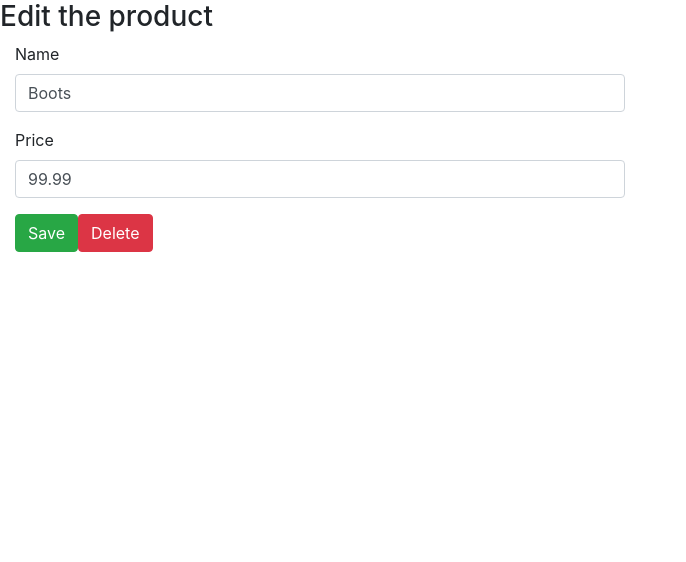
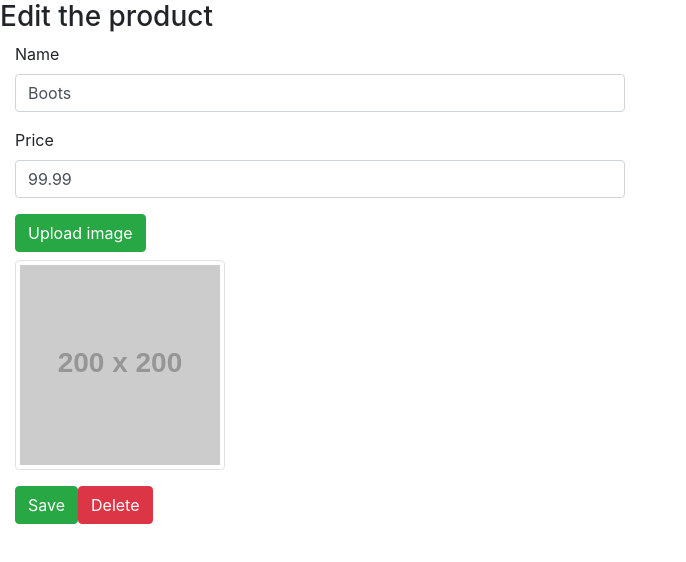
Before and after one commit to kareta/store, a React (Create React App) app: page /products/1 in a window 1280 px wide. Shown: the top 562 px of the page, without its empty margins (0-686 px from the left). Built offline with nearby package versions, Linux system fonts and the light colour scheme.

Commit message:
Upload product image

```diff
--- /dev/null
+++ b/src/components/ImageInput.js
@@ -0,0 +1,42 @@
+import React, {Component} from 'react';
+import uuid from 'uuid';
+import PropTypes from 'prop-types';
+
+class ImageInput extends Component {
+  constructor(props) {
+    super(props);
+    this.id = 'image-' + uuid();
+    this.placeholder = 'https://via.placeholder.com/200';
+  }
+
+  onChange = event => {
+    const file = event.target.files[0];
+    const url = URL.createObjectURL(file);
+    this.props.onUpload(url);
+  };
+
+  render() {
+    const image = this.props.image || this.placeholder;
+
+    return (
+      <div>
+        <div className="form-group">
+          <label className="btn btn-success" htmlFor={this.id}>
+            Upload image
+          </label>
+          <input id={this.id} type="file" className="d-none" onChange={this.onChange} />
+          <div>
+            <img src={image} alt="" className="img-thumbnail"/>
+          </div>
+        </div>
+      </div>
+    );
+  }
+}
+
+ImageInput.propTypes = {
+  image: PropTypes.string,
+  onUpload: PropTypes.func.isRequired,
+};
+
+export default ImageInput;
--- a/src/components/ProductEditor.js
+++ b/src/components/ProductEditor.js
@@ -4,11 +4,13 @@ import {connect} from "react-redux";
 import PropTypes  from 'prop-types';
 import {addProduct, deleteProduct, updateProduct} from "../actions/productActions";
 import ProductEditorDeleteButton from "./ProductEditorDeleteButton";
+import ImageInput from "./ImageInput";
 
 class ProductEditor extends Component {
   state = {
     name: '',
     price: '',
+    image: '',
   };
 
   onSubmit = event => {
@@ -20,6 +22,7 @@ class ProductEditor extends Component {
       id: id === 'new' ? uuid() : this.props.product.id,
       name: this.state.name,
       price: this.state.price,
+      image: this.state.image,
     };
 
     if (id === 'new') {
@@ -38,6 +41,8 @@ class ProductEditor extends Component {
 
   onChange = event => this.setState({ [event.target.name]: event.target.value });
 
+  onImageUpload = image => this.setState({ image });
+
   initializeForm() {
     if (!this.props.product) {
       return;
@@ -46,6 +51,7 @@ class ProductEditor extends Component {
     this.setState({
       name: this.props.product.name,
       price: this.props.product.price,
+      image: this.props.product.image,
     });
   }
 
@@ -88,6 +94,7 @@ class ProductEditor extends Component {
               onChange={this.onChange}
             />
           </div>
+          <ImageInput image={this.state.image} onUpload={this.onImageUpload}/>
           <button type="submit" className="btn btn-success">
             Save
           </button>
@@ -100,7 +107,7 @@ class ProductEditor extends Component {
 
 ProductEditor.propTypes = {
   addProduct: PropTypes.func.isRequired,
-  product: PropTypes.object.isRequired,
+  product: PropTypes.object,
 };
 
 const mapStateToProps = (state, ownProps) => {
```
